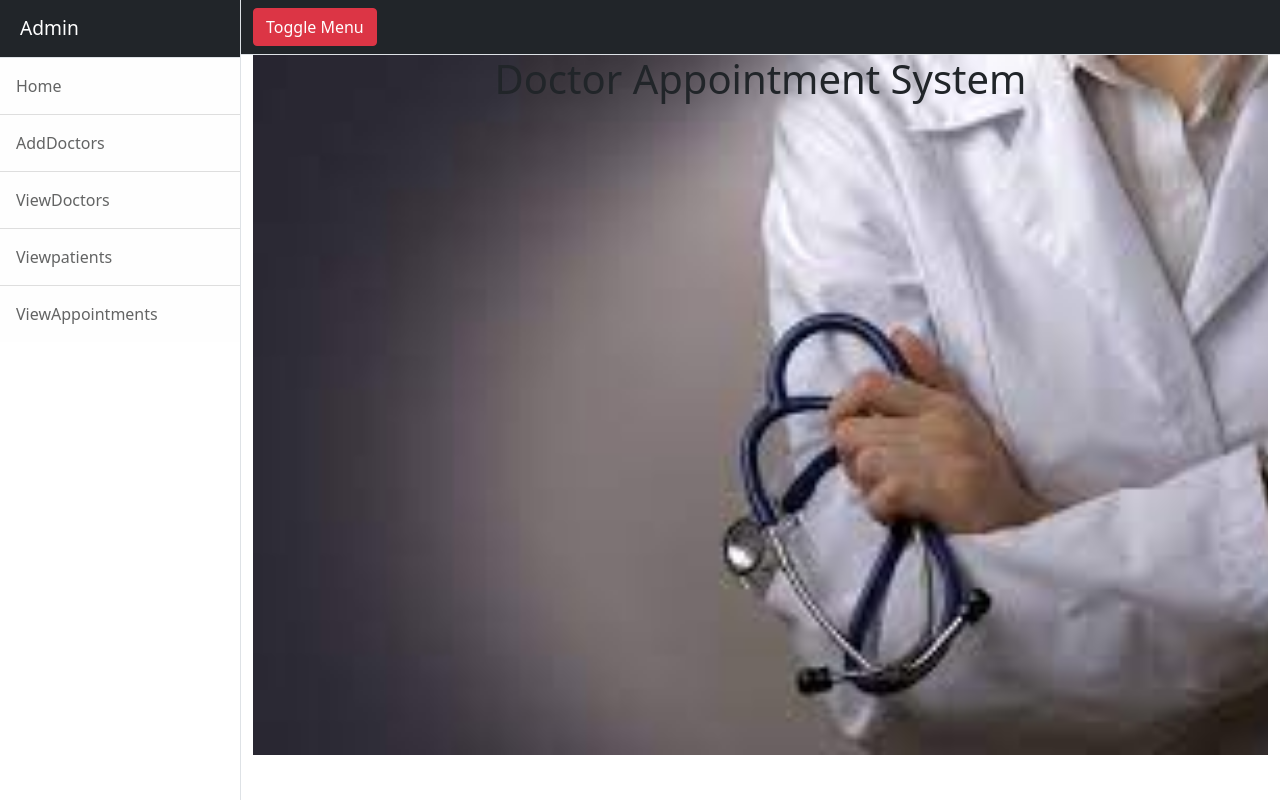
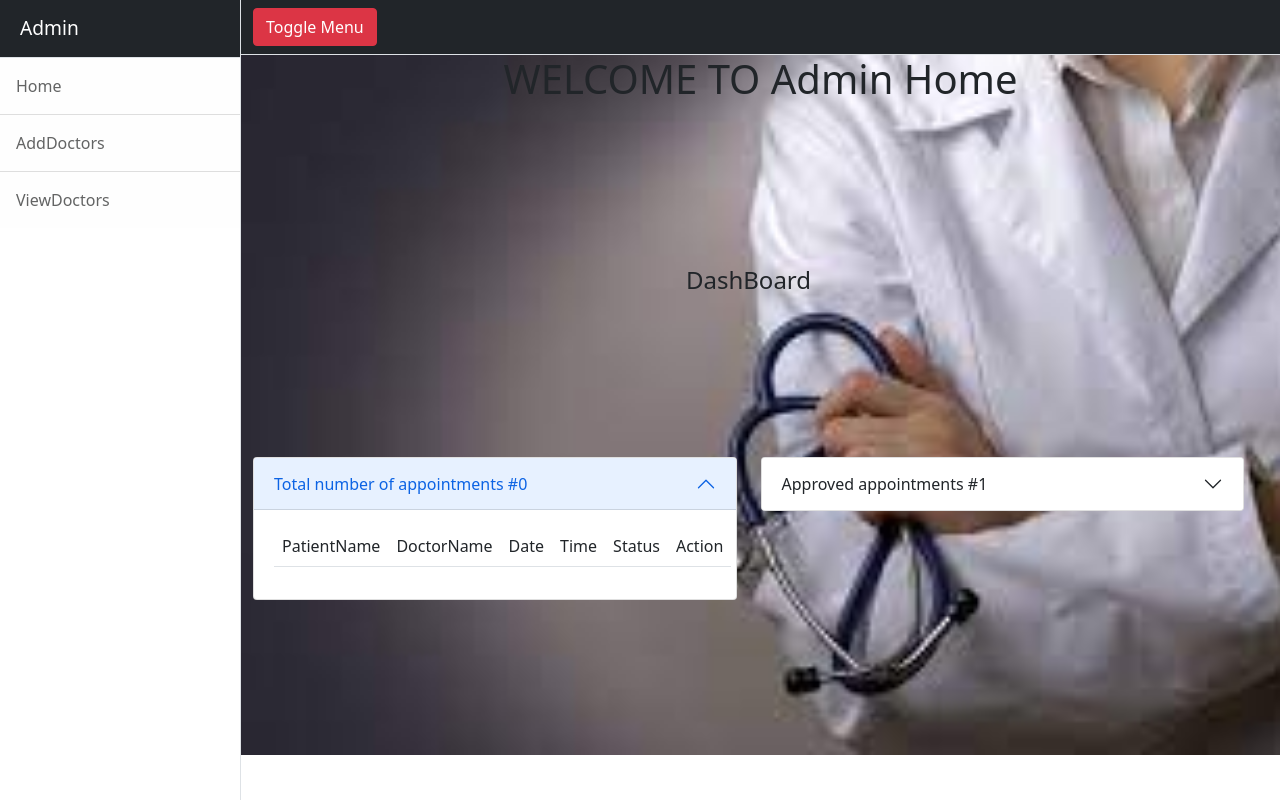
Before and after one commit to anju910/DoctorAppointmentSystem, a Django app: page /doctor/home in a window 1280 px wide. Run offline with Django 3.2, Linux system fonts and the light colour scheme; data comes from the database, SQL or seed files in the repository; both versions use the stored data as it was after the commit; some libraries are stand-ins or nearby versions.

Commit message:
appointment system

```diff
--- a/doctor/templates/base.html
+++ b/doctor/templates/base.html
@@ -21,8 +21,6 @@
                     <a class="list-group-item list-group-item-action list-group-item-light p-3" href="{%url 'doctorhome'%}">Home</a>
                     <a class="list-group-item list-group-item-action list-group-item-light p-3" href="{%url 'adddoctors'%}">AddDoctors</a>
                     <a class="list-group-item list-group-item-action list-group-item-light p-3" href="{%url 'viewdoctors'%}">ViewDoctors</a>
-                    <a class="list-group-item list-group-item-action list-group-item-light p-3" href="">Viewpatients</a>
-                    <a class="list-group-item list-group-item-action list-group-item-light p-3" href="">ViewAppointments</a>
 
                 </div>
             </div>
--- a/doctor/templates/doctorhomepage.html
+++ b/doctor/templates/doctorhomepage.html
@@ -1,10 +1,87 @@
 <!DOCTYPE html>
 {%extends 'base.html'%}
 {%block body_block%}
-<div class="container home">
-    <div class="text-center">
-            <h1>Doctor Appointment System</h1>
+<div class="row home">
+    <h1 class="one" style="text-align: center;">WELCOME TO Admin Home</h1>
 
+    <div class="row"><h4 class="" style="text-align: center;">DashBoard</h4></div>
+
+
+    <div class="row">
+        <div class="col-6">
+            <!--        <h3>Total number of orders</h3>-->
+            <div class="accordion-item">
+                <h2 class="accordion-header" id="headingOne">
+                    <button class="accordion-button" type="button" data-bs-toggle="collapse"
+                            data-bs-target="#collapseOne" aria-expanded="true" aria-controls="collapseOne">
+                        Total number of appointments #{{appointment_count}}
+                    </button>
+                </h2>
+                <div id="collapseOne" class="accordion-collapse collapse show" aria-labelledby="headingOne"
+                     data-bs-parent="#accordionExample">
+                    <div class="accordion-body">
+                        <table class="table">
+                            <tr>
+                                <td>PatientName</td>
+                                <td>DoctorName</td>
+                                <td>Date</td>
+                                <td>Time</td>
+                                <td>Status</td>
+                                <td>Action</td>
+                            </tr>
+                            {%for appointment in appointments%}
+                            <tr>
+                                <td>{{appointment.patient_name}}</td>
+                                <td>{{appointment.doctor.doctor_name}}</td>
+                                <td>{{appointment.date}}</td>
+                                <td>{{appointment.time}}</td>
+                                <td>{{appointment.status}}</td>
+                                <td>
+                                    <a href="{%url 'appointmentdetail' appointment.id%}" class="btn btn-primary">View</a>
+                                    <a href="{%url 'updateappointment' appointment.id%}" class="btn btn-warning">Edit</a>
+                                </td>
+                            </tr>
+                            {%endfor%}
+                        </table>
+                    </div>
+                </div>
+            </div>
+        </div>
+        <div class="col-6">
+            <div class="accordion-item">
+                <h2 class="accordion-header" id="headingTwo">
+                    <button class="accordion-button collapsed" type="button" data-bs-toggle="collapse"
+                            data-bs-target="#collapseTwo" aria-expanded="false" aria-controls="collapseTwo">
+                        Approved appointments #{{approved_count}}
+                    </button>
+                </h2>
+                <div id="collapseTwo" class="accordion-collapse collapse" aria-labelledby="headingTwo"
+                     data-bs-parent="#accordionExample">
+                    <div class="accordion-body">
+                        <table class="table">
+                            <tr>
+                                <td>PatientName</td>
+                                <td>DoctorName</td>
+                                <td>Date</td>
+                                <td>Time</td>
+                            </tr>
+                            {%for appointment in approvedappointments%}
+                            <tr>
+                                <td>{{appointment.patient_name}}</td>
+                                <td>{{appointment.doctor.doctor_name}}</td>
+                                <td>{{appointment.date}}</td>
+                                <td>{{appointment.time}}</td>
+
+
+                            </tr>
+                            {%endfor%}
+                        </table>
+                    </div>
+                </div>
+            </div>
+
+        </div>
     </div>
 </div>
+
 {%endblock%}
--- a/doctor/urls.py
+++ b/doctor/urls.py
@@ -1,10 +1,12 @@
 from django.urls import path
 from doctor import views
 urlpatterns=[
-    path("home",views.index,name="doctorhome"),
+    path("home",views.DoctorView.as_view(),name="doctorhome"),
     path('doctors/add',views.doctor_create,name="adddoctors"),
     path('doctors/view',views.doctor_list,name="viewdoctors"),
     path('doctors/detail/<int:id>',views.doctor_detail,name="doctordetails"),
     path('doctors/remove/<int:id>',views.doctor_remove,name="removedoctors"),
     path('doctors/change/<int:id>',views.doctor_update,name="changedoctors"),
+    path('apppointments/detail/<int:pk>',views.AppointmentDetail.as_view(),name="appointmentdetail"),
+    path('appointments/edit/<int:id>',views.AppointmentUpdateView.as_view(),name="updateappointment")
 ]
--- a/doctor/views.py
+++ b/doctor/views.py
@@ -2,9 +2,24 @@ from django.shortcuts import render,redirect
 from .forms import DoctorCreationForm
 from .models import Doctors
 from django.contrib import messages
+from django.views.generic import TemplateView,DetailView,UpdateView
+from patient.models import Appointments
+from .forms import AppointmentUpdateForm
+from django.urls import reverse_lazy
 # Create your views here.
-def index(request):
-    return render(request,"doctorhomepage.html")
+class DoctorView(TemplateView):
+    template_name = "doctorhomepage.html"
+    context={}
+    def get(self, request, *args, **kwargs):
+        appointments=Appointments.objects.filter(status="pending")
+        self.context["appointments"]=appointments
+        approvedappointments = Appointments.objects.filter(status="approved")
+        self.context["approvedappointments"] = approvedappointments
+        appointment_count=Appointments.objects.filter(status="pending").count()
+        self.context["appointment_count"]=appointment_count
+        approved_count=Appointments.objects.filter(status="approved").count()
+        self.context["approved_count"]=approved_count
+        return render(request,self.template_name,self.context)
 
 def doctor_create(request):
     context={}
@@ -58,3 +73,16 @@ def doctor_remove(request,id):
     doctor=Doctors.objects.get(id=id)
     doctor.delete()
     return redirect("viewdoctors")
+
+
+class AppointmentDetail(DetailView):
+    template_name = "appointmentdetail.html"
+    model = Appointments
+    context_object_name = "appointment"
+    pk_url_kwarg = 'pk'
+class AppointmentUpdateView(UpdateView):
+    model = Appointments
+    form_class = AppointmentUpdateForm
+    template_name = "update.html"
+    pk_url_kwarg = 'id'
+    success_url = reverse_lazy("doctorhome")
--- a/patient/templates/patient/base.html
+++ b/patient/templates/patient/base.html
@@ -20,7 +20,6 @@
                 <div class="list-group list-group-flush">
                     <a class="list-group-item list-group-item-action list-group-item-light p-3" href="{%url 'patienthome'%}">Home</a>
                     <a class="list-group-item list-group-item-action list-group-item-light p-3" href="{%url 'myappointments'%}">MyAppointments</a>
-                    <a class="list-group-item list-group-item-action list-group-item-light p-3" href="">ViewStatus</a>
 
                 </div>
             </div>
--- a/patient/urls.py
+++ b/patient/urls.py
@@ -1,7 +1,7 @@
 from django.urls import path
 from patient import views
 urlpatterns=[
-    path("homepage",views.CustomerHome.as_view(),name="patienthome"),
+    path("homepage",views.PatientHome.as_view(),name="patienthome"),
     path("accounts/signup",views.RegistrationView.as_view(),name="signup"),
     path("accounts/signin", views.SignInView.as_view(), name="signin"),
     path("accounts/signout", views.SignOutView.as_view(), name="signout"),
```
Also changed, not shown: doctor/forms.py (+14 -0 lines), doctor/templates/appointmentdetail.html (added, +37 -0 lines), doctor/templates/update.html (added, +19 -0 lines), patient/decorators.py (added, +10 -0 lines), patient/views.py (+12 -9 lines), db.sqlite3.
